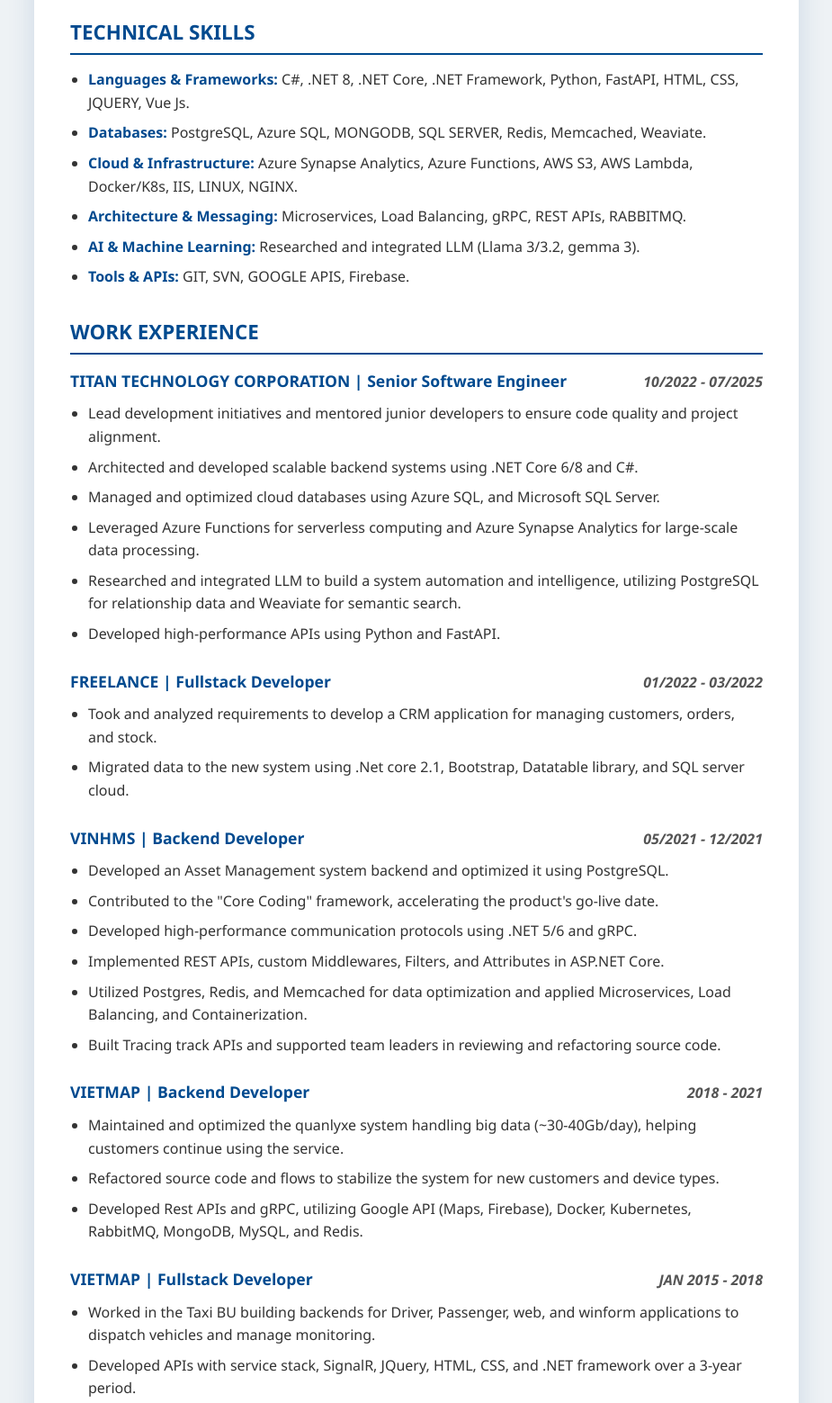
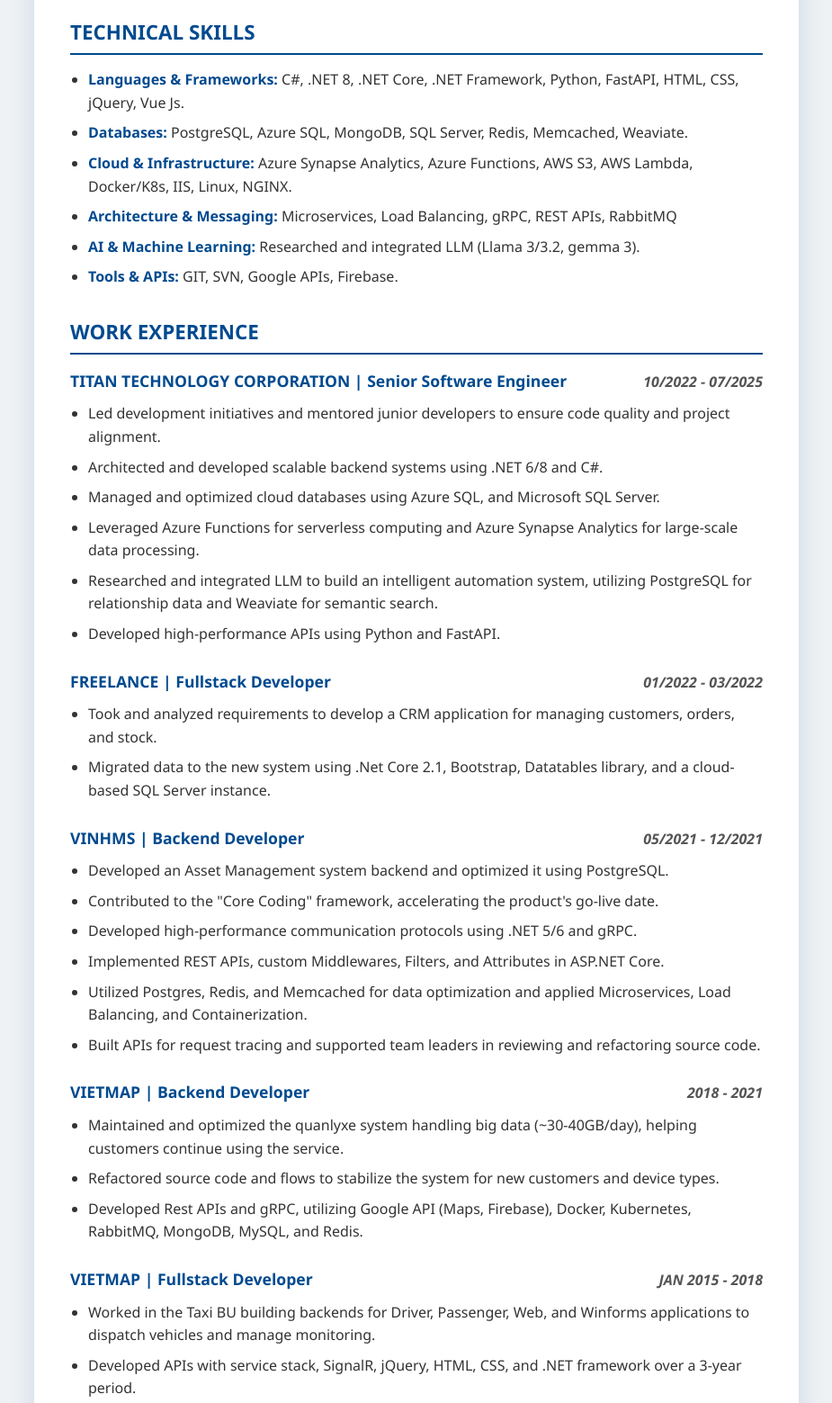
Before and after one commit to tantran9463/tantran9463.github.io, a plain HTML site: page index.html in a window 1280 px wide. Shown: the part 480-2039 px from the top of the page at 90% size, without its empty margins (177-1102 px from the left). Drawn offline with Linux system fonts and the light colour scheme.

Commit message:
Fix capitalization and formatting in index.html
Corrected capitalization and formatting inconsistencies in technical skills and work experience sections.

```diff
--- a/index.html
+++ b/index.html
@@ -129,12 +129,12 @@
 
         <h3>Technical Skills</h3>
         <ul class="skills-list">
-            <li><strong>Languages & Frameworks:</strong> C#, .NET 8, .NET Core, .NET Framework, Python, FastAPI, HTML, CSS, JQUERY, Vue Js.</li>
-            <li><strong>Databases:</strong> PostgreSQL, Azure SQL, MONGODB, SQL SERVER, Redis, Memcached, Weaviate.</li>
-            <li><strong>Cloud & Infrastructure:</strong> Azure Synapse Analytics, Azure Functions, AWS S3, AWS Lambda, Docker/K8s, IIS, LINUX, NGINX.</li>
-            <li><strong>Architecture & Messaging:</strong> Microservices, Load Balancing, gRPC, REST APIs, RABBITMQ.</li>
+            <li><strong>Languages & Frameworks:</strong> C#, .NET 8, .NET Core, .NET Framework, Python, FastAPI, HTML, CSS, jQuery, Vue Js.</li>
+            <li><strong>Databases:</strong> PostgreSQL, Azure SQL, MongoDB, SQL Server, Redis, Memcached, Weaviate.</li>
+            <li><strong>Cloud & Infrastructure:</strong> Azure Synapse Analytics, Azure Functions, AWS S3, AWS Lambda, Docker/K8s, IIS, Linux, NGINX.</li>
+            <li><strong>Architecture & Messaging:</strong> Microservices, Load Balancing, gRPC, REST APIs, RabbitMQ</li>
             <li><strong>AI & Machine Learning:</strong> Researched and integrated LLM (Llama 3/3.2, gemma 3).</li>
-            <li><strong>Tools & APIs:</strong> GIT, SVN, GOOGLE APIS, Firebase.</li>
+            <li><strong>Tools & APIs:</strong> GIT, SVN, Google APIs, Firebase.</li>
         </ul>
 
         <h3>Work Experience</h3>
@@ -145,11 +145,11 @@
                 <span class="job-date">10/2022 - 07/2025</span>
             </div>
             <ul>
-                <li>Lead development initiatives and mentored junior developers to ensure code quality and project alignment.</li>
-                <li>Architected and developed scalable backend systems using .NET Core 6/8 and C#.</li>
+                <li>Led development initiatives and mentored junior developers to ensure code quality and project alignment.</li>
+                <li>Architected and developed scalable backend systems using .NET 6/8 and C#.</li>
                 <li>Managed and optimized cloud databases using Azure SQL, and Microsoft SQL Server.</li>
                 <li>Leveraged Azure Functions for serverless computing and Azure Synapse Analytics for large-scale data processing.</li>
-                <li>Researched and integrated LLM to build a system automation and intelligence, utilizing PostgreSQL for relationship data and Weaviate for semantic search.</li>
+                <li>Researched and integrated LLM to build an intelligent automation system, utilizing PostgreSQL for relationship data and Weaviate for semantic search.</li>
                 <li>Developed high-performance APIs using Python and FastAPI.</li>
             </ul>
         </div>
@@ -161,7 +161,7 @@
             </div>
             <ul>
                 <li>Took and analyzed requirements to develop a CRM application for managing customers, orders, and stock.</li>
-                <li>Migrated data to the new system using .Net core 2.1, Bootstrap, Datatable library, and SQL server cloud.</li>
+                <li>Migrated data to the new system using .Net Core 2.1, Bootstrap, Datatables library, and a cloud-based SQL Server instance.</li>
             </ul>
         </div>
 
@@ -176,7 +176,7 @@
                 <li>Developed high-performance communication protocols using .NET 5/6 and gRPC.</li>
                 <li>Implemented REST APIs, custom Middlewares, Filters, and Attributes in ASP.NET Core.</li>
                 <li>Utilized Postgres, Redis, and Memcached for data optimization and applied Microservices, Load Balancing, and Containerization.</li>
-                <li>Built Tracing track APIs and supported team leaders in reviewing and refactoring source code.</li>
+                <li>Built APIs for request tracing and supported team leaders in reviewing and refactoring source code.</li>
             </ul>
         </div>
 
@@ -186,7 +186,7 @@
                 <span class="job-date">2018 - 2021</span>
             </div>
             <ul>
-                <li>Maintained and optimized the quanlyxe system handling big data (~30-40Gb/day), helping customers continue using the service.</li>
+                <li>Maintained and optimized the quanlyxe system handling big data (~30-40GB/day), helping customers continue using the service.</li>
                 <li>Refactored source code and flows to stabilize the system for new customers and device types.</li>
                 <li>Developed Rest APIs and gRPC, utilizing Google API (Maps, Firebase), Docker, Kubernetes, RabbitMQ, MongoDB, MySQL, and Redis.</li>
             </ul>
@@ -198,10 +198,10 @@
                 <span class="job-date">JAN 2015 - 2018</span>
             </div>
             <ul>
-                <li>Worked in the Taxi BU building backends for Driver, Passenger, web, and winform applications to dispatch vehicles and manage monitoring.</li>
-                <li>Developed APIs with service stack, SignalR, JQuery, HTML, CSS, and .NET framework over a 3-year period.</li>
+                <li>Worked in the Taxi BU building backends for Driver, Passenger, Web, and Winforms applications to dispatch vehicles and manage monitoring.</li>
+                <li>Developed APIs with service stack, SignalR, jQuery, HTML, CSS, and .NET framework over a 3-year period.</li>
                 <li>Managed a 3-member Taxi project as Project Manager for 1 year.</li>
-                <li>Supported live stream video with HLS, worked with Protobuf, used Devexpress to develop winform, and supported Android application publishing to the Play Store.</li>
+                <li>Supported live stream video with HLS, worked with Protobuf, used DevExpress to develop Winforms, and supported Android application publishing to the Play Store.</li>
             </ul>
         </div>
 
```
